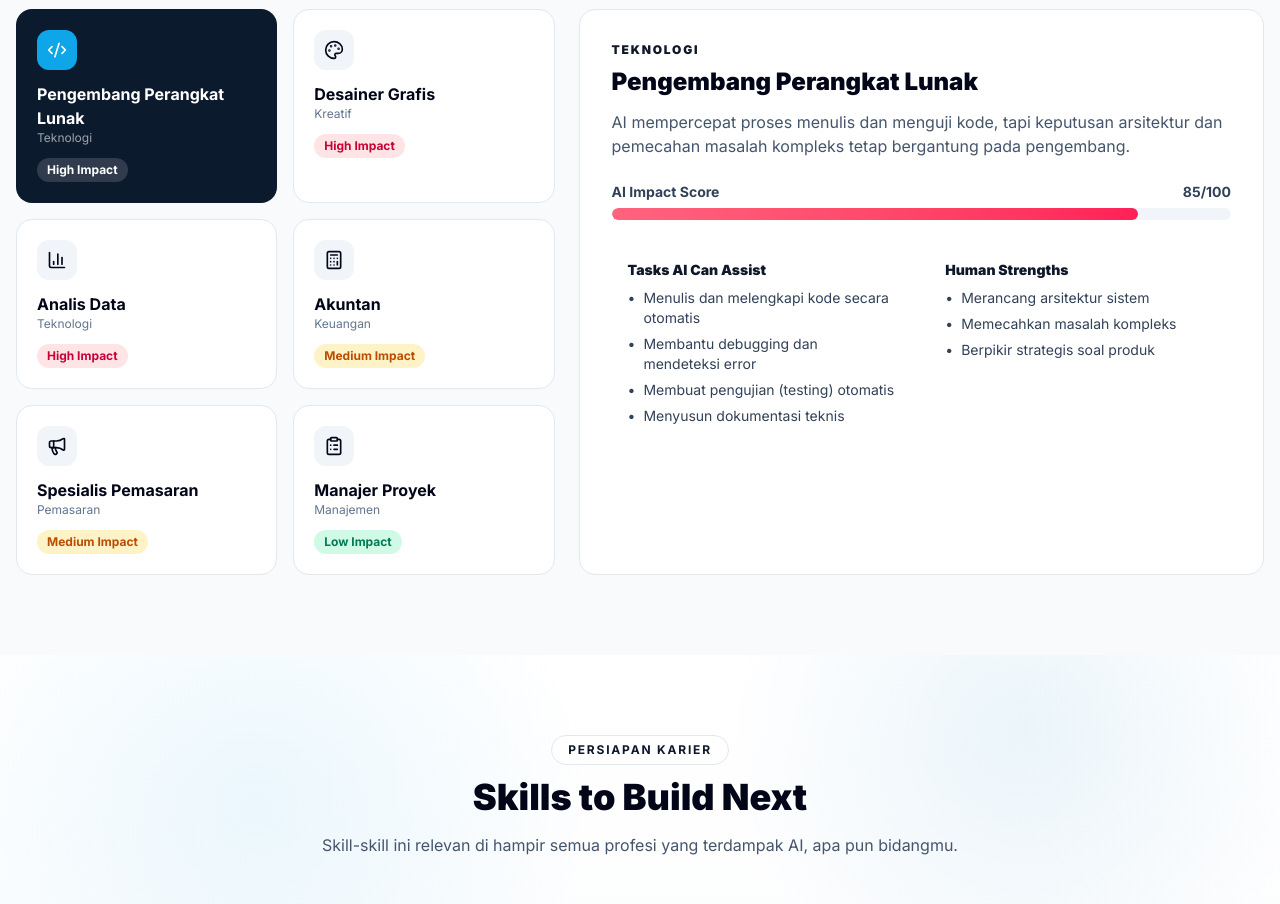
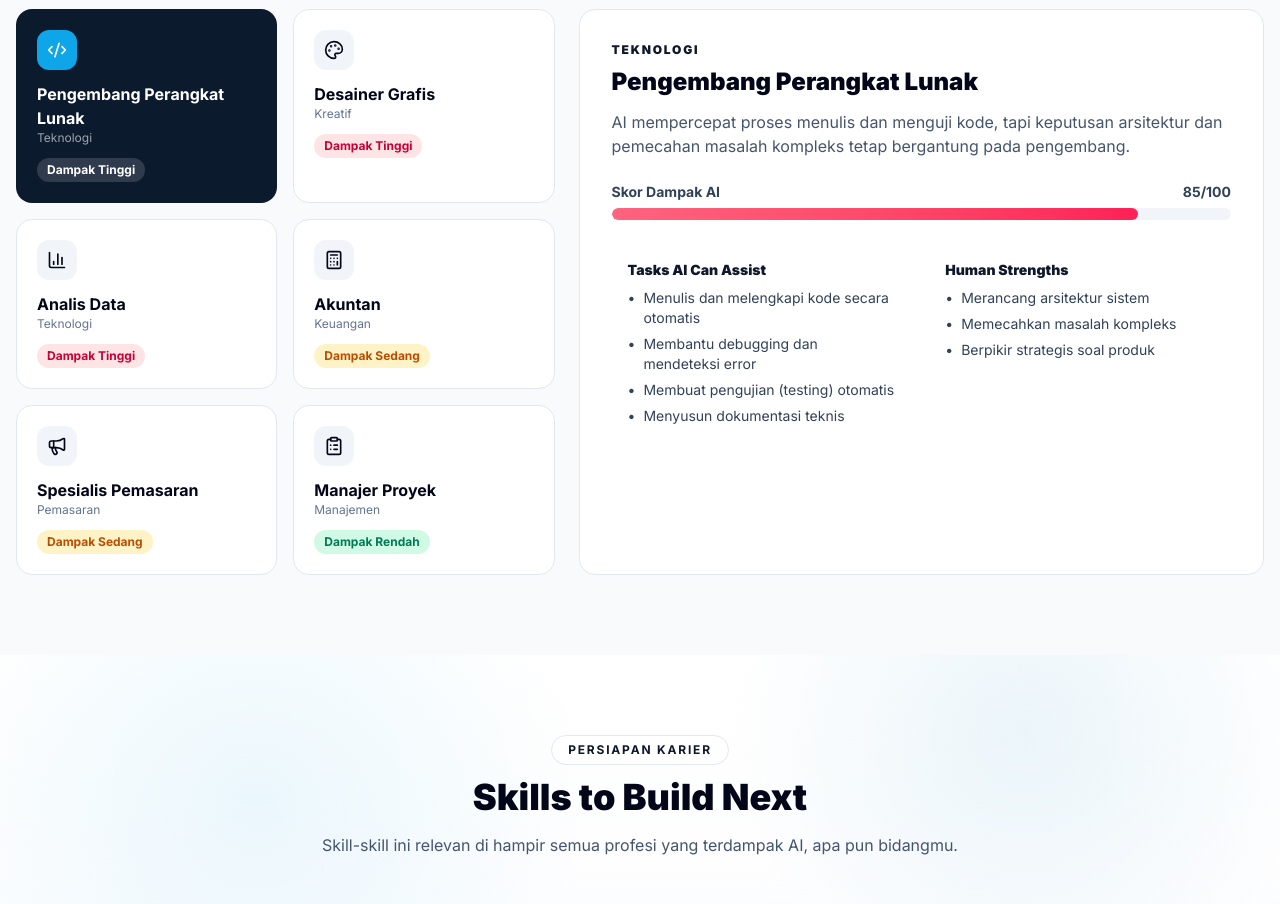
Before and after one commit to kevinazzaky/ai-job, a Next.js app: page / in a window 1280 px wide. Shown: the part 1740-2644 px from the top of the page. Built offline with nearby package versions, Linux system fonts and the light colour scheme.

Commit message:
feat: translate impact bar and job card labels

```diff
--- a/src/components/jobs/ImpactBar.tsx
+++ b/src/components/jobs/ImpactBar.tsx
@@ -18,7 +18,7 @@ export default function ImpactBar({
   return (
     <div>
       <div className="mb-1.5 flex items-center justify-between text-sm font-bold text-slate-700">
-        <span>AI Impact Score</span>
+        <span>Skor Dampak AI</span>
         <span>{score}/100</span>
       </div>
       <div className="h-3 w-full overflow-hidden rounded-full bg-slate-100">
--- a/src/components/jobs/JobCard.tsx
+++ b/src/components/jobs/JobCard.tsx
@@ -3,6 +3,12 @@
 import clsx from "clsx";
 import { getJobIcon } from "@/lib/icon-map";
 import type { Job } from "@/src/data/jobs";
+
+const LEVEL_LABEL: Record<string, string> = {
+  Low: "Rendah",
+  Medium: "Sedang",
+  High: "Tinggi",
+};
 
 const LEVEL_BADGE: Record<string, string> = {
   Low: "bg-emerald-100 text-emerald-700",
@@ -30,7 +36,7 @@ export default function JobCard({
         "card-hover flex w-full flex-col items-start gap-3 rounded-2xl border p-5 text-left",
         isActive
           ? "border-transparent bg-[var(--color-primary)] text-white"
-          : "border-slate-200 bg-white text-slate-950"
+          : "border-slate-200 bg-white text-slate-950",
       )}
     >
       <div
@@ -38,7 +44,7 @@ export default function JobCard({
           "inline-flex h-10 w-10 items-center justify-center rounded-xl",
           isActive
             ? "bg-[var(--color-accent)] text-white"
-            : "bg-slate-100 text-slate-950"
+            : "bg-slate-100 text-slate-950",
         )}
       >
         <Icon size={20} />
@@ -46,7 +52,12 @@ export default function JobCard({
 
       <div>
         <h3 className="font-bold">{job.title}</h3>
-        <p className={clsx("text-xs", isActive ? "text-white/60" : "text-slate-500")}>
+        <p
+          className={clsx(
+            "text-xs",
+            isActive ? "text-white/60" : "text-slate-500",
+          )}
+        >
           {job.category}
         </p>
       </div>
@@ -54,10 +65,10 @@ export default function JobCard({
       <span
         className={clsx(
           "rounded-full px-2.5 py-1 text-xs font-bold",
-          isActive ? "bg-white/15 text-white" : LEVEL_BADGE[job.impactLevel]
+          isActive ? "bg-white/15 text-white" : LEVEL_BADGE[job.impactLevel],
         )}
       >
-        {job.impactLevel} Impact
+        Dampak {LEVEL_LABEL[job.impactLevel]}
       </span>
     </button>
   );
```
